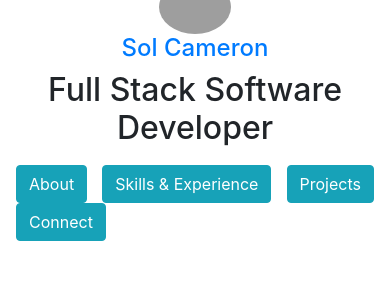
After one commit to SolJCam/python_website, a Django app: page /portfolio/ in a window 390 px wide. The commit adds this page. Shown: the top 300 px of the page. Run offline with Django 3.2, Linux system fonts and the light colour scheme; some libraries are stand-ins or nearby versions; grey boxes are pictures that could not be loaded.

Commit message:
updated landing page design and implemented media breakpoint behavior

```diff
--- /dev/null
+++ b/projects/static/projects/css/styles.css
@@ -0,0 +1,29 @@
+/* .image {
+    background-image: url(http://i61.tinypic.com/2mg7csh.png);
+    height: 310px;
+    background-repeat: no-repeat;
+    background-size: cover;
+    margin-left: -154px;
+    z-index: 1;
+} */
+
+.me {
+    height: auto;
+    max-width: 20%;
+    margin-top: -20px;
+}
+
+/* -------------- Laptops ---------------*/
+@media screen
+  and (min-device-width: 1200px)
+  and (max-device-width: 1600px)
+  and (-webkit-min-device-pixel-ratio: 1) {
+}
+
+/* ----------- Laptops (Retina Screens) ----------- */
+@media screen
+  and (min-device-width: 1200px)
+  and (max-device-width: 1600px)
+  and (-webkit-min-device-pixel-ratio: 2)
+  and (min-resolution: 192dpi) {
+}
--- /dev/null
+++ b/projects/static/projects/js/main.js
@@ -0,0 +1,18 @@
+console.log("scripts are being read");
+
+//fade in my image
+$(window).on("load", function (e) {
+  $(".me").fadeIn(1e3);
+
+  console.log('2ndplz!');
+});
+
+//toggle between nav links and buttons based on viewport width
+window.matchMedia("(max-width:992px)").matches ? $(".links").toggle() : window.matchMedia('(min-width:993px)').matches ? $(".btn-info").toggle() : null;
+
+// $(document).ready(function() {
+//     function o() {
+//         const o = [$("#About"), $(".abt"), $("#SkillsExperience"), $(".skills"), $(".xp"), $("#Projects"), $(".p1"), $(".p2"), $(".p3")];
+//         for ( const l = 0; l < o.length; l++) o[l].css("display", "inline");
+//     }
+// })
--- a/projects/templates/base.html
+++ b/projects/templates/base.html
@@ -6,7 +6,6 @@
         <button class="navbar-toggler" type="button" data-toggle="collapse" data-target="#navbarSupportedContent" aria-controls="navbarSupportedContent" aria-expanded="false" aria-label="Toggle navigation">
           <span class="navbar-toggler-icon"></span>
         </button>
-
         <div class="collapse navbar-collapse" id="navbarSupportedContent">
           <ul class="navbar-nav mr-auto">
             <li class="nav-item active">
--- /dev/null
+++ b/projects/templates/site_index.html
@@ -0,0 +1,38 @@
+{% load static %}
+<!DOCTYPE html>
+<html lang="en">
+    <head>
+        <link rel="stylesheet" href="https://stackpath.bootstrapcdn.com/bootstrap/4.1.3/css/bootstrap.min.css" integrity="sha384-MCw98/SFnGE8fJT3GXwEOngsV7Zt27NXFoaoApmYm81iuXoPkFOJwJ8ERdknLPMO" crossorigin="anonymous">
+        <link rel="stylesheet" type="text/css" href="{% static 'projects/css/styles.css' %}">
+    </head>
+    <body>
+        <div class="container-fluid main">
+            <div class="row one">
+                <div class="col">
+                    <img class="img-fluid mx-auto d-block rounded-circle me" style="display:none;" src="http://i62.tinypic.com/1z5rr5y.jpg" alt="Responsive image">
+                    <h4 id="myname" class="text-primary text-center">Sol Cameron</h4>
+                    <h2 id="mydevtype" class="text-center">Full Stack Software Developer</h2>
+                </div>
+            </div>
+            <div class="row two">
+                <div class="col"></div>
+                <nav class="navbar btns">
+                    <button id="Ab" class="first btn btn-info btn-xs">About</button><button id="SE" class="btn btn-info btn-xs">Skills & Experience</button><button id="Pj" class="btn btn-info btn-xs">Projects</button><button id="Cn" class="first btn btn-info btn-xs">Connect</button>
+                </nav>
+                <nav class="navbar links">
+                    <ul class="center-block nav nav-pills">
+                    <li role="button" class="btn-xs"><a id="A" href="#About">About</a></li>
+                    <li role="button" class="btn-xs"><a id="S" href="#SkillsExperience">Skills & Experience</a></li>
+                    <li role="button" class="btn-xs"><a id="P" href="#Projects">Projects</a></li>
+                    <li role="button" class="btn-xs"><a id="C" href="#follow">Connect</a></li>
+                    </ul>
+                </nav>
+                <div class="col"></div>
+            </div>
+        </div>
+    </body>
+    <script src="https://code.jquery.com/jquery-3.4.1.min.js" integrity="sha256-CSXorXvZcTkaix6Yvo6HppcZGetbYMGWSFlBw8HfCJo=" crossorigin="anonymous"></script>
+    <script src="https://cdnjs.cloudflare.com/ajax/libs/popper.js/1.14.3/umd/popper.min.js" integrity="sha384-ZMP7rVo3mIykV+2+9J3UJ46jBk0WLaUAdn689aCwoqbBJiSnjAK/l8WvCWPIPm49" crossorigin="anonymous"></script>
+    <script src="https://stackpath.bootstrapcdn.com/bootstrap/4.1.3/js/bootstrap.min.js" integrity="sha384-ChfqqxuZUCnJSK3+MXmPNIyE6ZbWh2IMqE241rYiqJxyMiZ6OW/JmZQ5stwEULTy" crossorigin="anonymous"></script>
+    <script src="{% static 'projects/js/main.js' %}" type="text/javascript"></script>
+</html>
--- a/projects/urls.py
+++ b/projects/urls.py
@@ -2,6 +2,7 @@ from django.urls import path
 from . import  views
 
 urlpatterns = [
-    path("", views.project_index, name="project_index"),
-    path("<int:pk>", views.project_detail, name="project_detail") #<int:pk> notation tells Django that the value passed in the URL is an integer, and its variable name is pk.
+    path("", views.site_index, name="site_index"),
+    path("projects", views.project_index, name="project_index"),
+    path("projects/<int:pk>", views.project_detail, name="project_detail") #<int:pk> notation tells Django that the value passed in the URL is an integer, and its variable name is pk.
 ]
--- a/projects/views.py
+++ b/projects/views.py
@@ -15,3 +15,6 @@ def project_detail(request, pk):
         'project': project
     }
     return render(request, 'project_detail.html', context)
+
+def site_index(request):
+    return render(request, 'site_index.html')
--- a/python_portfolio_site/settings.py
+++ b/python_portfolio_site/settings.py
@@ -127,3 +127,8 @@ USE_TZ = True
 # https://docs.djangoproject.com/en/2.2/howto/static-files/
 
 STATIC_URL = '/static/'
+
+STATICFILES_DIRS = [
+    os.path.join(BASE_DIR, "static"),
+    '/var/www/static/',
+]
--- a/python_portfolio_site/urls.py
+++ b/python_portfolio_site/urls.py
@@ -18,5 +18,5 @@ from django.urls import path, include
 
 urlpatterns = [
     path('admin/', admin.site.urls),
-    path('projects/', include("projects.urls")),
+    path('portfolio/', include("projects.urls")),
 ]
```
